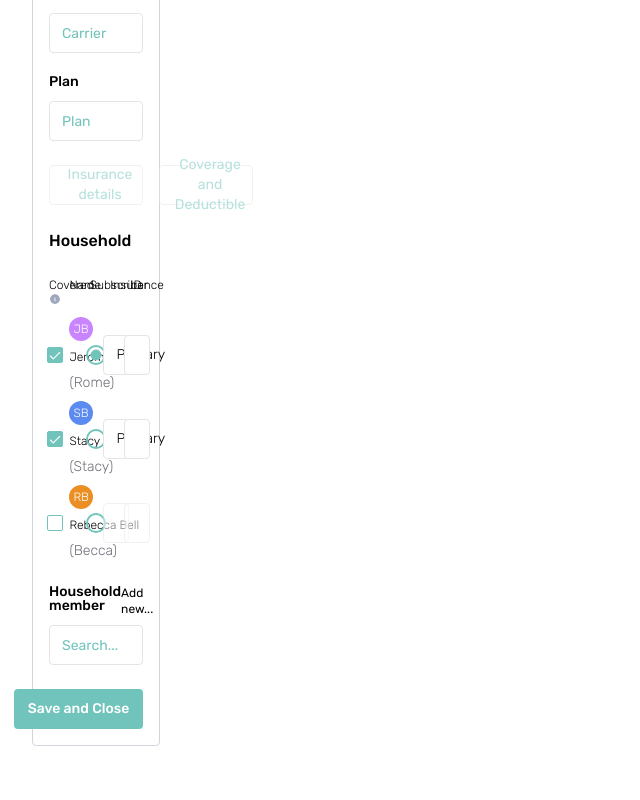
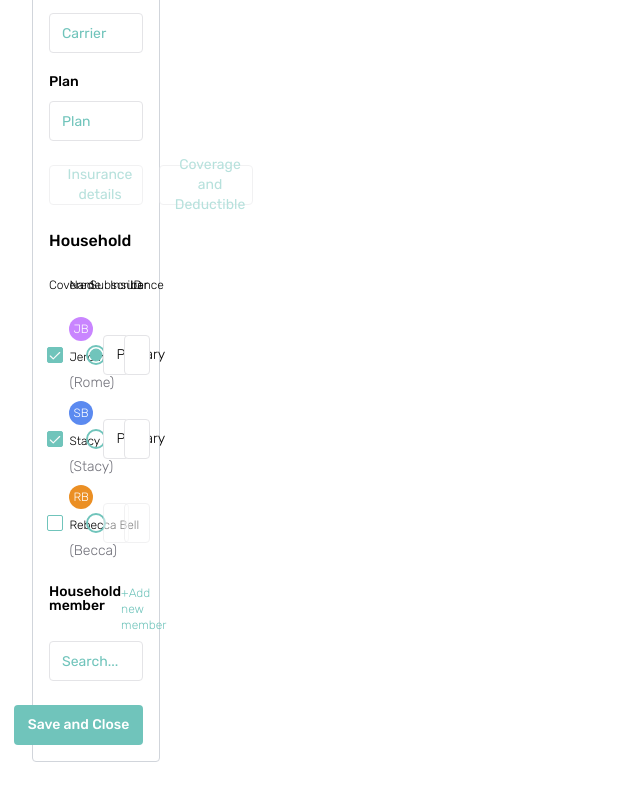
Before and after one commit to johncarmack1984/neem-interview, a Next.js app: page / in a window 1280 px wide. Shown: the part 408-1208 px from the top of the page, without its empty margins (0-640 px from the left). Built offline with nearby package versions, Linux system fonts and the light colour scheme.

Commit message:
Update form elements and adjust CSS styles

```diff
--- a/components/Form.tsx
+++ b/components/Form.tsx
@@ -92,7 +92,7 @@ function Form() {
           value={subscriber.toString()}
           onValueChange={(e) => setSubscriber(parseInt(e))}
         >
-          <div className="grid grid-cols-5 gap-2 font-light text-xs text-left">
+          <div className="grid grid-cols-5 grid-flow-row-dense gap-2 font-light text-xs text-left">
             <div className="max-w-fit">
               <span className="mr-1">Covered</span>
               <TooltipProvider>
@@ -118,7 +118,9 @@ function Form() {
         <div className="space-y-2">
           <div className="flex justify-between">
             <Label htmlFor="household-member">Household member</Label>
-            <span className="text-xs">Add new...</span>
+            <span className="text-xs text-muted-foreground font-light">
+              +Add new member
+            </span>
           </div>
           <Input id="household-member" placeholder="Search..." required />
         </div>
@@ -168,7 +170,7 @@ const HouseholdMember = ({
       </div>
       <RadioGroupItem
         value={index.toString()}
-        className="data-[state=checked]:text-[#70C4BB] border-[#70C4BB] border-2 h-5 w-5 text-center justify-self-center self-center"
+        className="data-[state=checked]:text-[#70C4BB] border-[#70C4BB] border-2 text-center justify-self-center self-center"
       />
       <div className="flex justify-center items-center">
         <Select value={member.insurance} disabled={member.dependent}>
--- a/components/ui/radio-group.tsx
+++ b/components/ui/radio-group.tsx
@@ -28,13 +28,13 @@ const RadioGroupItem = React.forwardRef<
     <RadioGroupPrimitive.Item
       ref={ref}
       className={cn(
-        "aspect-square h-4 w-4 rounded-full border border-primary text-primary ring-offset-background focus:outline-none focus-visible:ring-2 focus-visible:ring-ring focus-visible:ring-offset-2 disabled:cursor-not-allowed disabled:opacity-50",
+        "aspect-square h-5 w-5 rounded-full border border-primary text-primary ring-offset-background focus:outline-none focus-visible:ring-2 focus-visible:ring-ring focus-visible:ring-offset-2 disabled:cursor-not-allowed disabled:opacity-50",
         className
       )}
       {...props}
     >
       <RadioGroupPrimitive.Indicator className="flex items-center justify-center">
-        <Circle className="h-3 w-3 fill-current text-current" />
+        <Circle className="h-4 w-4 p-[1px] fill-current text-current" />
       </RadioGroupPrimitive.Indicator>
     </RadioGroupPrimitive.Item>
   );
```
